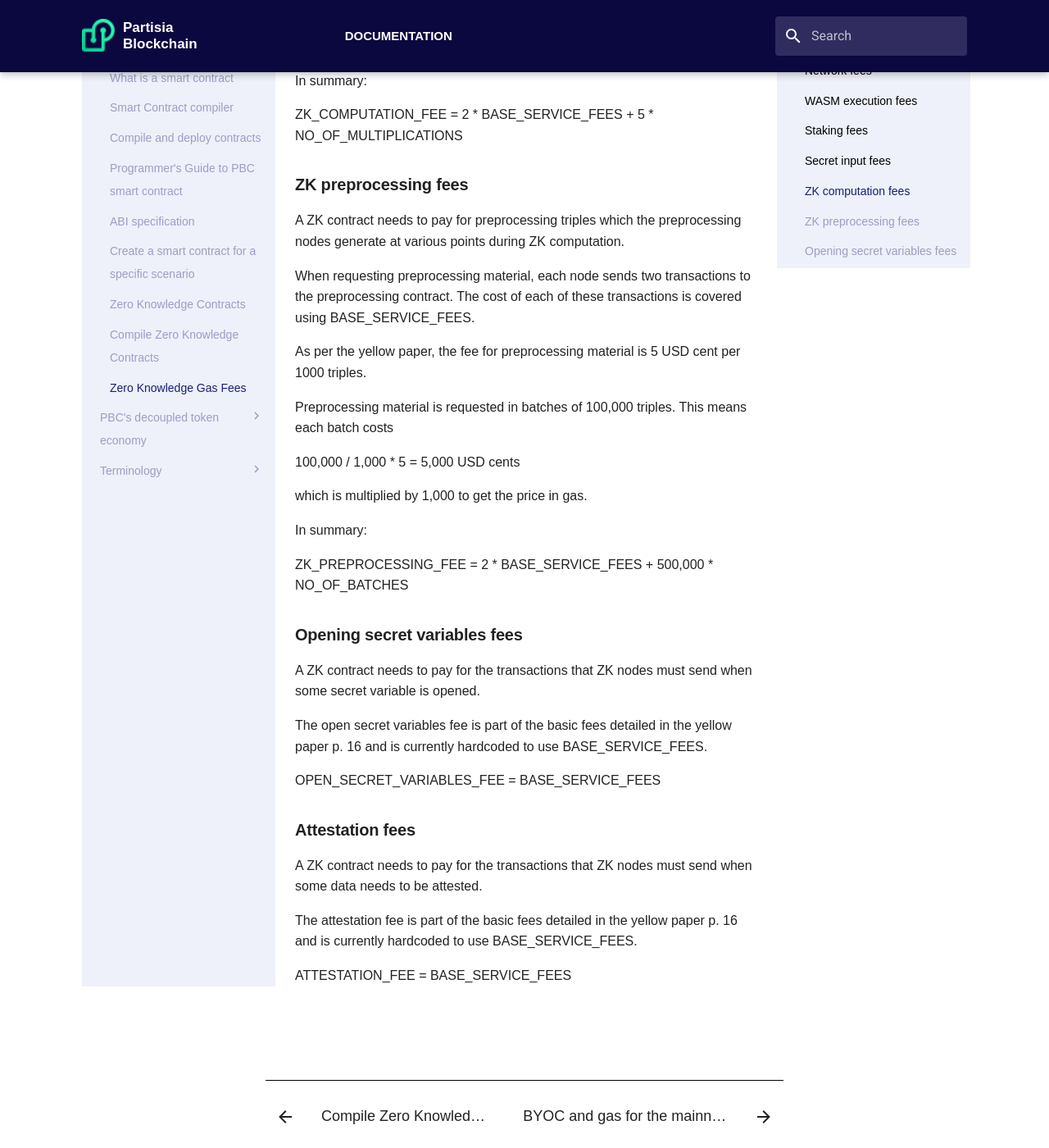
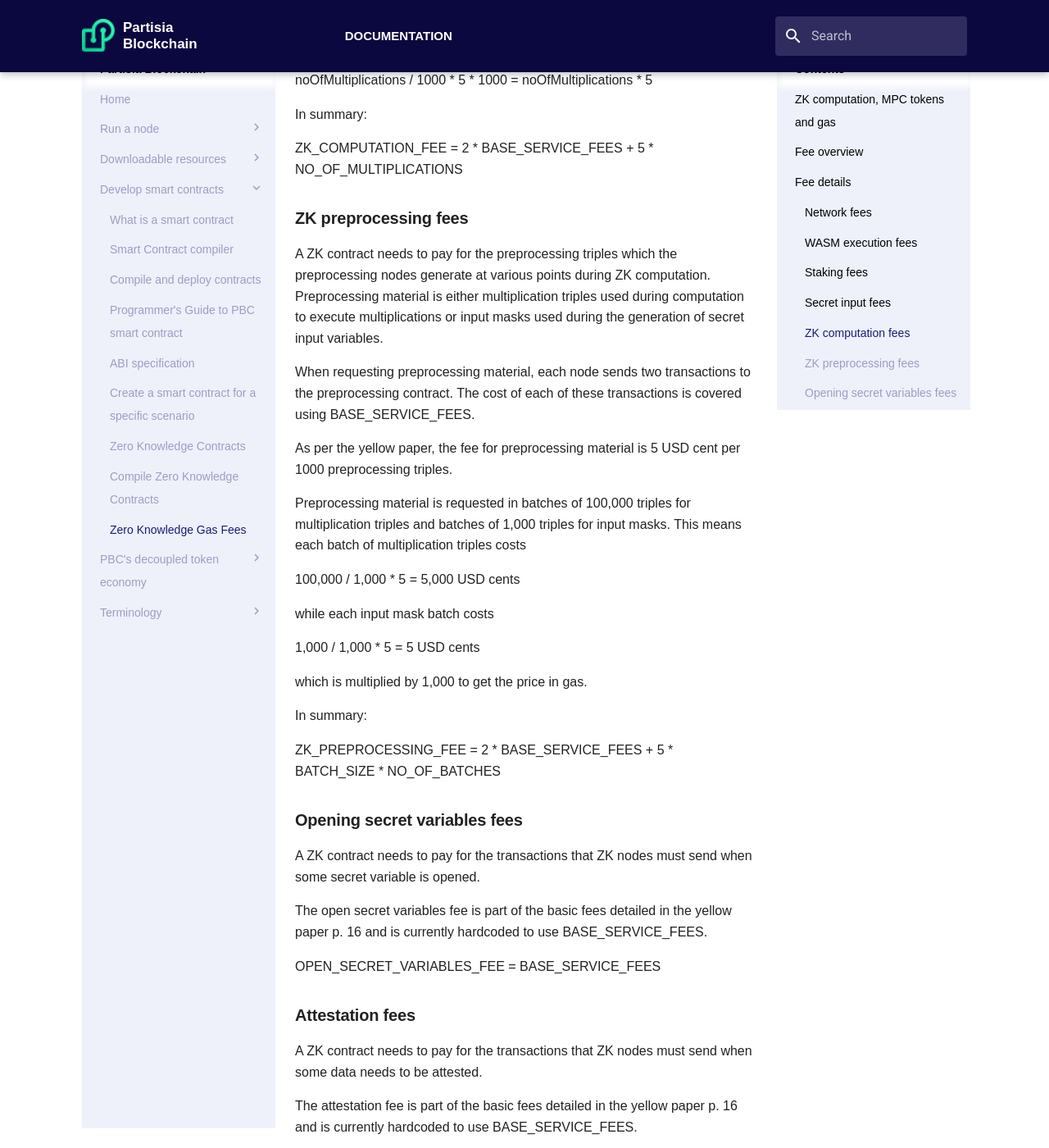
Before and after one commit to 0xSero/partisia-docs, an MkDocs documentation site: the page built from docs/zk-computation-fees.md, in a window 1280 px wide and 1400 px high, scrolled down 3147 px. Shown: the whole window at 82% size. Built offline with MkDocs 1.6.1 and Material for MkDocs 9.7.7, drawn with Linux system fonts in a browser that asks for light colours; some web fonts are replaced; a script that is not in the unit is left out; some of the changed text lies outside the part shown.

Commit message:
updated fees to differentiate between different batch types

```diff
--- a/docs/zk-computation-fees.md
+++ b/docs/zk-computation-fees.md
@@ -25,16 +25,16 @@
 
 ## Fee overview
 
-| **Name**                 | **Cost in gas**                          | **Paid by**                                    |
-|--------------------------|------------------------------------------|------------------------------------------------|
-| Network                  | 5,000 per kb sent                        | Calling user (Actions)                         |
-| WASM execution           | 5,000 per 1000 instructions              | Calling user (Actions)<br>Contract (ZK events) |
-| Staking                  | 1% of locked stakes multiplied by 40,000 | Calling user                                   |
-| Secret input             | 25,000                                   | Calling user                                   |
-| ZK computation           | 50,000 plus 5 per multiplication         | Contract                                       |
-| ZK preprocessing         | 50,000 plus 500,000 per batch            | Contract                                       |
-| Opening secret variables | 25,000                                   | Contract                                       |
-| Attestation              | 25,000                                   | Contract                                       |
+| **Name**                 | **Cost in gas**                                                                                 | **Paid by**                                    |
+|--------------------------|-------------------------------------------------------------------------------------------------|------------------------------------------------|
+| Network                  | 5,000 per kb sent                                                                               | Calling user (Actions)                         |
+| WASM execution           | 5,000 per 1000 instructions                                                                     | Calling user (Actions)<br>Contract (ZK events) |
+| Staking                  | 1% of locked stakes multiplied by 40,000                                                        | Calling user                                   |
+| Secret input             | 25,000                                                                                          | Calling user                                   |
+| ZK computation           | 50,000 plus 5 per multiplication                                                                | Contract                                       |
+| ZK preprocessing         | 50,000 plus 500,000 per multiplication triple batch <br> 50,000 plus 5,000 per input mask batch | Contract                                       |
+| Opening secret variables | 25,000                                                                                          | Contract                                       |
+| Attestation              | 25,000                                                                                          | Contract                                       |
 
 When network and WASM execution fees are paid, the gas is distributed among the block producers.
 When ZK fees are paid, the gas is distributed among the contract’s associated ZK nodes.
@@ -97,23 +97,28 @@
 
 ### ZK preprocessing fees
 
-A ZK contract needs to pay for preprocessing triples which the preprocessing nodes generate at various points during ZK computation.
+A ZK contract needs to pay for the preprocessing triples which the preprocessing nodes generate at various points during ZK computation.
+Preprocessing material is either multiplication triples used during computation to execute multiplications or input masks used during the generation of secret input variables.
 
 When requesting preprocessing material, each node sends two transactions to the preprocessing contract.
 The cost of each of these transactions is covered using BASE_SERVICE_FEES.
 
-As per the yellow paper, the fee for preprocessing material is 5 USD cent per 1000 triples.
+As per the yellow paper, the fee for preprocessing material is 5 USD cent per 1000 preprocessing triples.
 
-Preprocessing material is requested in batches of 100,000 triples.
-This means each batch costs
+Preprocessing material is requested in batches of 100,000 triples for multiplication triples and batches of 1,000 triples for input masks.
+This means each batch of multiplication triples costs
 
 100,000 / 1,000 * 5 = 5,000 USD cents
+
+while each input mask batch costs
+
+1,000 / 1,000 * 5 = 5 USD cents
 
 which is multiplied by 1,000 to get the price in gas.
 
 In summary:
 
-ZK_PREPROCESSING_FEE = 2 * BASE_SERVICE_FEES + 500,000 * NO_OF_BATCHES
+ZK_PREPROCESSING_FEE = 2 * BASE_SERVICE_FEES + 5 * BATCH_SIZE * NO_OF_BATCHES
 
 
 ### Opening secret variables fees
```
